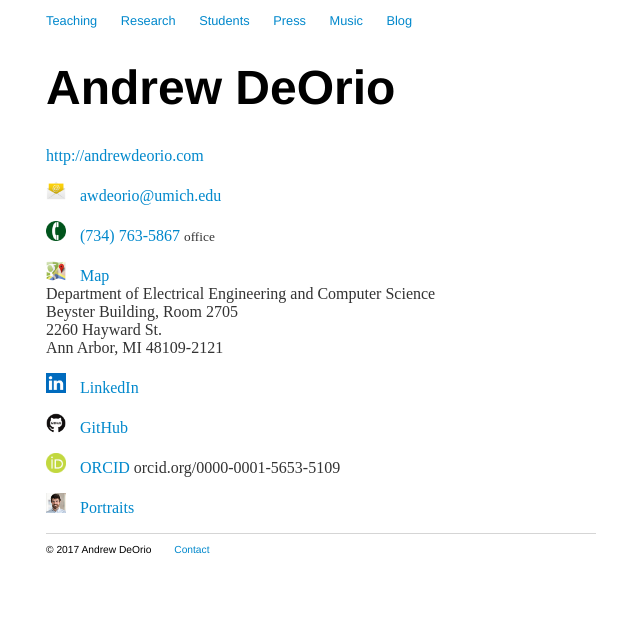
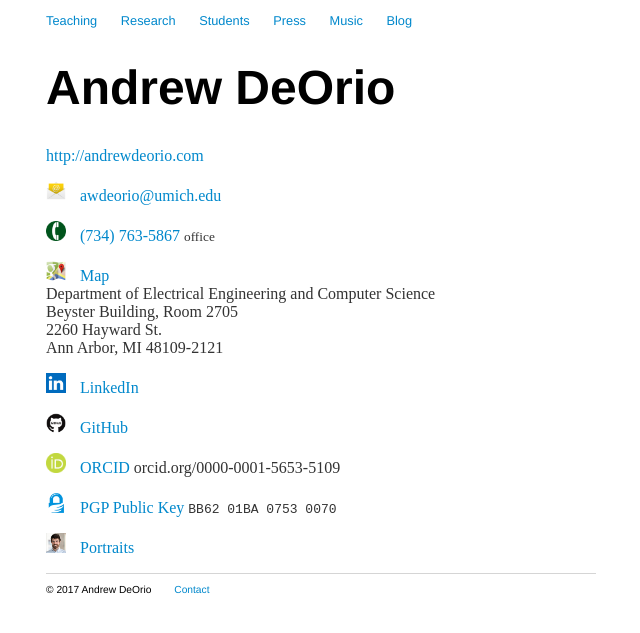
Before and after one commit to awdeorio/andrewdeorio.com, a Jekyll site: the page built from contact.html, in a window 1280 px wide. Shown: the top 633 px of the page, without its empty margins (319-959 px from the left). Built offline with Jekyll 4.4.1, drawn with Linux system fonts in a browser that asks for light colours; nearby versions of some CDN libraries.

Commit message:
Added PGP public key

```diff
--- a/contact.html
+++ b/contact.html
@@ -56,6 +56,14 @@ orcid.org/0000-0001-5653-5109
 </p>
 
 <p>
+  <a href="/assets/awdeorio.asc">
+    <img class="icon" src="/assets/gpg.png" alt="icon">
+    PGP Public Key
+  </a>
+  <code>BB62 01BA 0753 0070</code>
+</p>
+
+<p>
 <a href="https://www.flickr.com/photos/eng-portraits/12619055174/sizes/l/" target="_blank">
 <img class="icon" src="/assets/headshot.jpg" alt="icon">
 Portraits
```
Also changed, not shown: assets/gpg.png (added), 1 other file.
